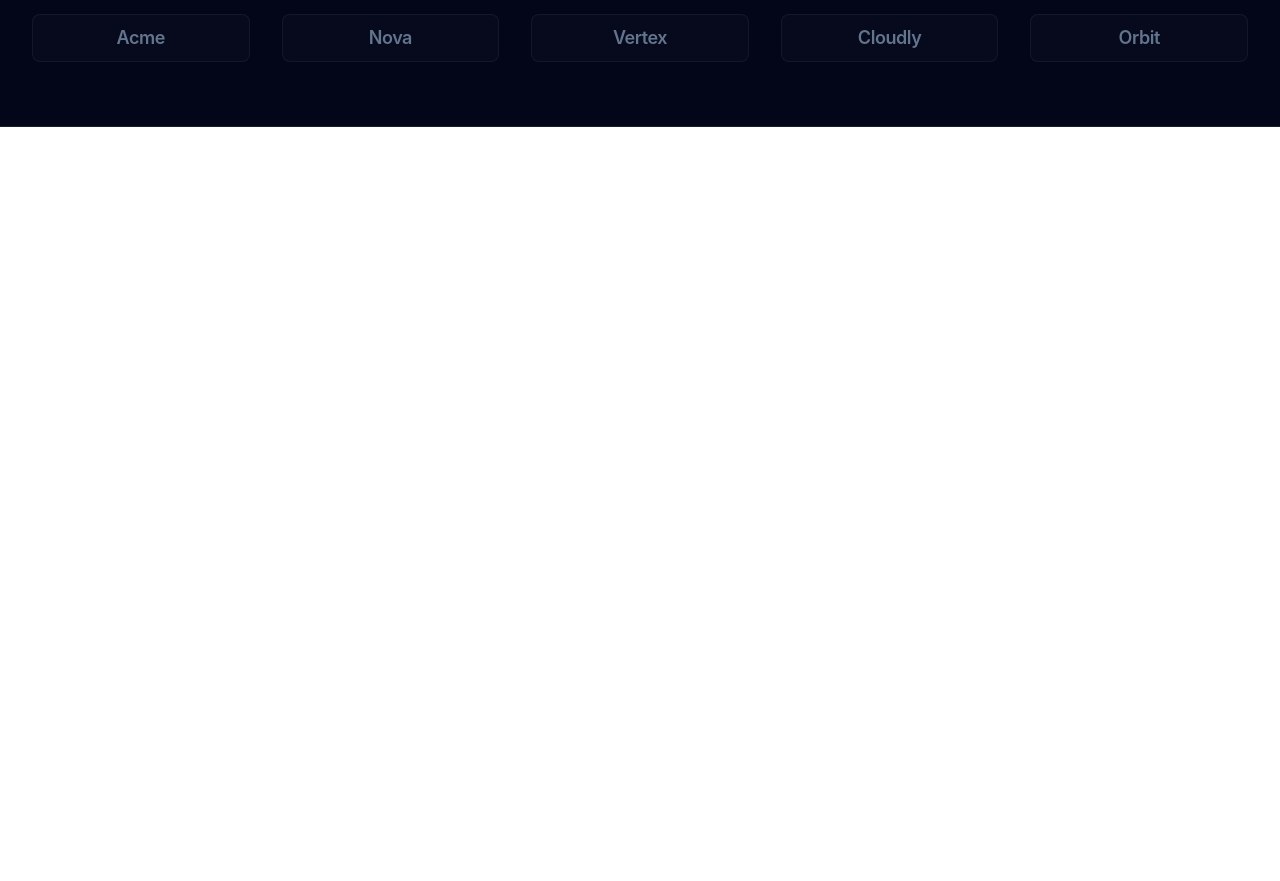
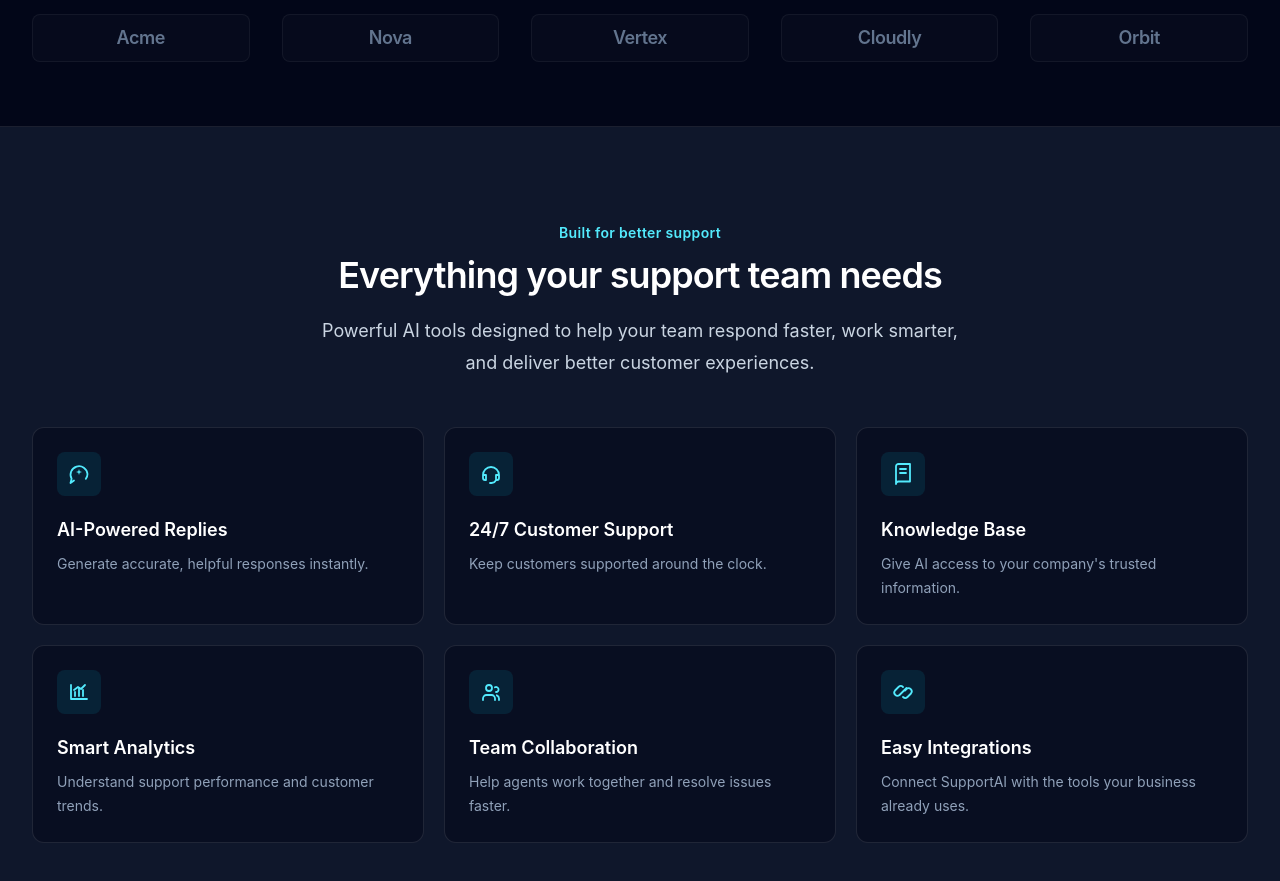
Before and after one commit to kyyumlk01/supportai, a React (Vite) app in the folder frontend/: page / in a window 1280 px wide. Shown: the part 880-1761 px from the top of the page. Before the commit the page ends 1007 px from the top, so only its background shows below. Built offline with nearby package versions, Linux system fonts and the light colour scheme.

Commit message:
Add trusted companies and features sections

```diff
--- /dev/null
+++ b/frontend/src/components/home/FeaturesSection.tsx
@@ -0,0 +1,103 @@
+import type { ReactNode } from "react";
+
+type Feature = {
+  title: string;
+  description: string;
+  icon: ReactNode;
+};
+
+const iconClassName = "size-6";
+
+const features: Feature[] = [
+  {
+    title: "AI-Powered Replies",
+    description: "Generate accurate, helpful responses instantly.",
+    icon: (
+      <svg className={iconClassName} viewBox="0 0 24 24" fill="none" aria-hidden="true">
+        <path d="M7 18.5 3.5 21l1.1-4.2A8.5 8.5 0 1 1 20.5 12c0 1.8-.6 3.5-1.7 4.8" stroke="currentColor" strokeWidth="1.8" strokeLinecap="round" strokeLinejoin="round" />
+        <path d="m12 7 .7 2.3L15 10l-2.3.7L12 13l-.7-2.3L9 10l2.3-.7L12 7Z" fill="currentColor" />
+      </svg>
+    ),
+  },
+  {
+    title: "24/7 Customer Support",
+    description: "Keep customers supported around the clock.",
+    icon: (
+      <svg className={iconClassName} viewBox="0 0 24 24" fill="none" aria-hidden="true">
+        <path d="M4 13a8 8 0 0 1 16 0v3a2 2 0 0 1-2 2h-1v-5h3M4 13v3a2 2 0 0 0 2 2h1v-5H4m13 5a5 5 0 0 1-5 3h-1" stroke="currentColor" strokeWidth="1.8" strokeLinecap="round" strokeLinejoin="round" />
+      </svg>
+    ),
+  },
+  {
+    title: "Knowledge Base",
+    description: "Give AI access to your company's trusted information.",
+    icon: (
+      <svg className={iconClassName} viewBox="0 0 24 24" fill="none" aria-hidden="true">
+        <path d="M5 4.5A2.5 2.5 0 0 1 7.5 2H19v17.5H7.5A2.5 2.5 0 0 0 5 22V4.5Zm0 0V22m4-15h6m-6 4h6" stroke="currentColor" strokeWidth="1.8" strokeLinecap="round" strokeLinejoin="round" />
+      </svg>
+    ),
+  },
+  {
+    title: "Smart Analytics",
+    description: "Understand support performance and customer trends.",
+    icon: (
+      <svg className={iconClassName} viewBox="0 0 24 24" fill="none" aria-hidden="true">
+        <path d="M4 19V5m0 14h16M8 16v-4m4 4V8m4 8v-6" stroke="currentColor" strokeWidth="1.8" strokeLinecap="round" strokeLinejoin="round" />
+        <path d="m7 10 4-3 3 2 4-4" stroke="currentColor" strokeWidth="1.8" strokeLinecap="round" strokeLinejoin="round" />
+      </svg>
+    ),
+  },
+  {
+    title: "Team Collaboration",
+    description: "Help agents work together and resolve issues faster.",
+    icon: (
+      <svg className={iconClassName} viewBox="0 0 24 24" fill="none" aria-hidden="true">
+        <path d="M16 20v-1.5a3.5 3.5 0 0 0-3.5-3.5h-5A3.5 3.5 0 0 0 4 18.5V20m6-9a3 3 0 1 0 0-6 3 3 0 0 0 0 6Zm7 1a2.5 2.5 0 1 0-1.1-4.7M20 20v-1.5a3.5 3.5 0 0 0-2.2-3.2" stroke="currentColor" strokeWidth="1.8" strokeLinecap="round" strokeLinejoin="round" />
+      </svg>
+    ),
+  },
+  {
+    title: "Easy Integrations",
+    description: "Connect SupportAI with the tools your business already uses.",
+    icon: (
+      <svg className={iconClassName} viewBox="0 0 24 24" fill="none" aria-hidden="true">
+        <path d="M10 13.5 8.5 15a3.2 3.2 0 0 1-4.5-4.5L7.5 7a3.2 3.2 0 0 1 4.5 0M14 10.5l1.5-1.5a3.2 3.2 0 0 1 4.5 4.5L16.5 17a3.2 3.2 0 0 1-4.5 0M8.5 15l7-7" stroke="currentColor" strokeWidth="1.8" strokeLinecap="round" strokeLinejoin="round" />
+      </svg>
+    ),
+  },
+];
+
+function FeaturesSection() {
+  return (
+    <section id="features" className="bg-slate-900 px-4 py-20 sm:px-6 sm:py-24 lg:px-8" aria-labelledby="features-heading">
+      <div className="mx-auto max-w-7xl">
+        <div className="mx-auto max-w-2xl text-center">
+          <p className="text-sm font-semibold tracking-wide text-cyan-300">Built for better support</p>
+          <h2 id="features-heading" className="mt-3 text-3xl font-semibold tracking-tight text-white sm:text-4xl">
+            Everything your support team needs
+          </h2>
+          <p className="mt-5 text-base leading-7 text-slate-300 sm:text-lg sm:leading-8">
+            Powerful AI tools designed to help your team respond faster, work smarter, and deliver better customer experiences.
+          </p>
+        </div>
+
+        <div className="mt-12 grid gap-5 sm:grid-cols-2 lg:grid-cols-3">
+          {features.map((feature) => (
+            <article
+              key={feature.title}
+              className="group rounded-xl border border-white/10 bg-slate-950/50 p-6 transition-all hover:-translate-y-1 hover:border-cyan-300/30 hover:bg-slate-950 hover:shadow-lg hover:shadow-cyan-950/20"
+            >
+              <div className="flex size-11 items-center justify-center rounded-lg bg-cyan-400/10 text-cyan-300 transition-colors group-hover:bg-cyan-400 group-hover:text-slate-950">
+                {feature.icon}
+              </div>
+              <h3 className="mt-5 text-lg font-semibold text-white">{feature.title}</h3>
+              <p className="mt-2 text-sm leading-6 text-slate-400">{feature.description}</p>
+            </article>
+          ))}
+        </div>
+      </div>
+    </section>
+  );
+}
+
+export default FeaturesSection;
--- a/frontend/src/pages/home/HomePage.tsx
+++ b/frontend/src/pages/home/HomePage.tsx
@@ -1,6 +1,7 @@
 import Navbar from "../../components/layout/Navbar";
 import HeroSection from "../../components/home/HeroSection";
 import TrustedCompanies from "../../components/home/TrustedCompanies";
+import FeaturesSection from "../../components/home/FeaturesSection";
 
 function HomePage() {
   return (
@@ -8,6 +9,7 @@ function HomePage() {
       <Navbar />
       <HeroSection />
       <TrustedCompanies />
+      <FeaturesSection />
     </>
   );
 }
```
